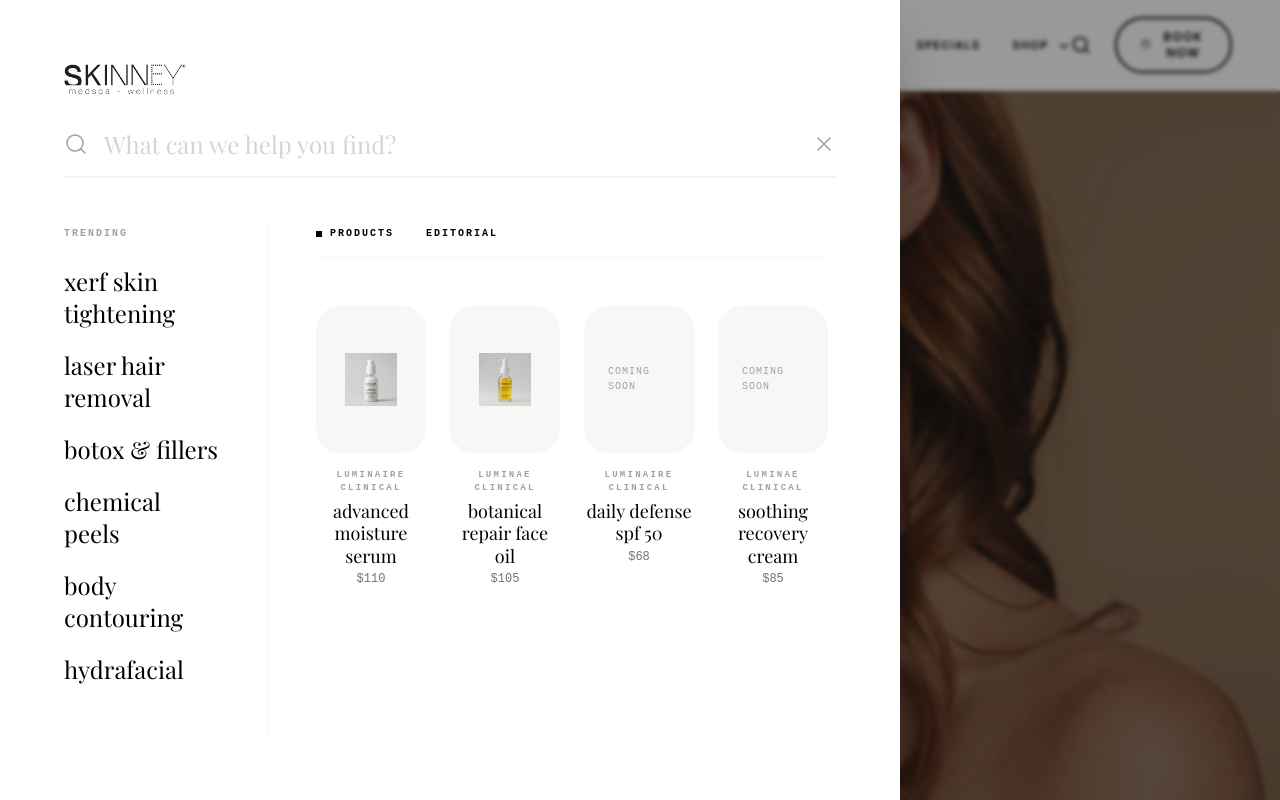
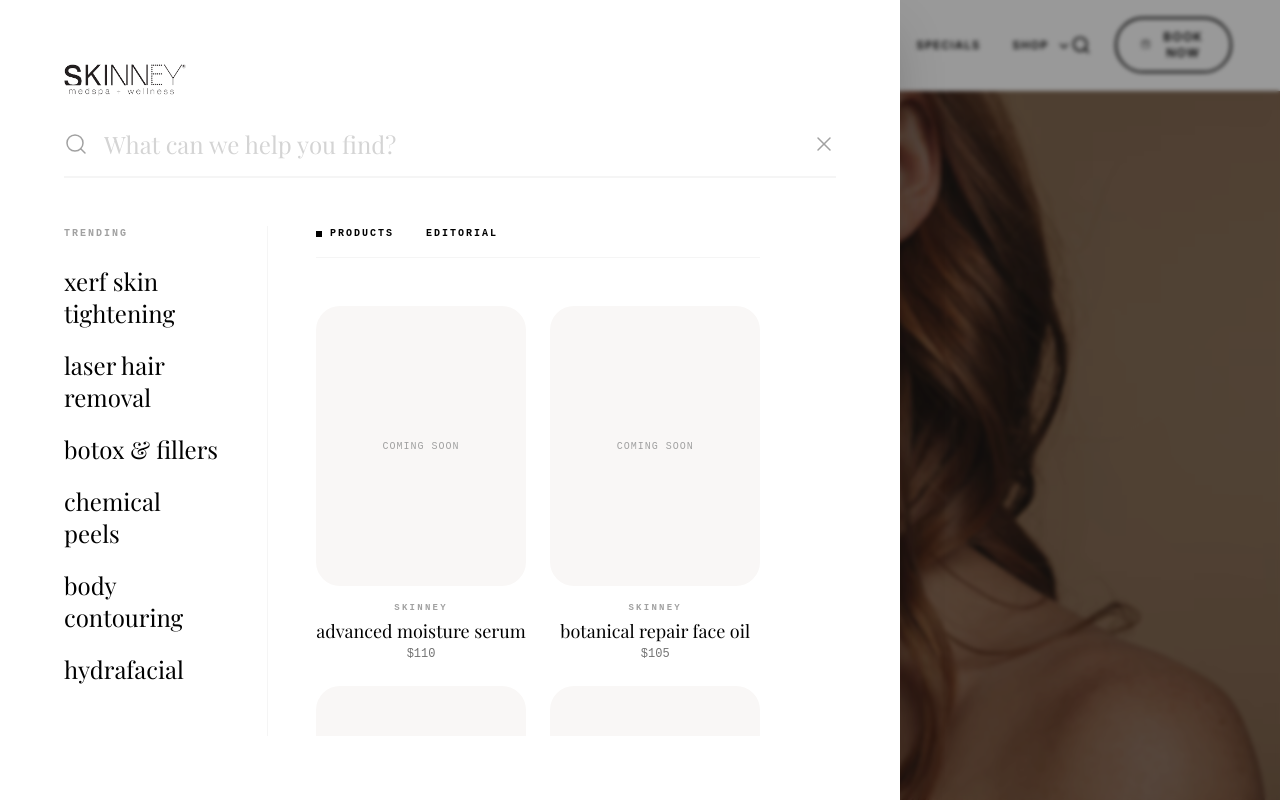
Before and after one commit to sfhighlight2/skinneydesigns, a React (Vite) app: page / in a window 1280 px wide. Both pictures are taken after a click on the button 1080 px from the left and 45 px from the top of the page. Shown: the top 800 px of the page. Built offline with nearby package versions, Linux system fonts and the light colour scheme; a web font is replaced by a local one.

Commit message:
style: change search drawer products grid to 2x2 with coming soon placeholder boxes for all 4 items under SKINNEY brand

```diff
--- a/src/components/SearchDrawer.tsx
+++ b/src/components/SearchDrawer.tsx
@@ -106,7 +106,7 @@
           </div>
 
           {/* Right Column: Skincare products & editorials */}
-          <div className="md:col-span-9 md:border-l md:border-neutral-100 md:pl-12 flex flex-col">
+          <div className="md:col-span-8 md:border-l md:border-neutral-100 md:pl-12 flex flex-col">
 
             {/* Tabs selector */}
             <div className="flex items-center gap-8 border-b border-neutral-100 pb-4 mb-6 select-none">
@@ -119,70 +119,10 @@
               </button>
             </div>
 
-            {/* Skincare products grid (4-column on desktop) */}
-            <div className="grid grid-cols-2 lg:grid-cols-4 gap-4 sm:gap-6 mt-6">
+            {/* Skincare products grid (2x2 grid) */}
+            <div className="grid grid-cols-2 gap-4 sm:gap-6 mt-6">
 
               {/* Product 1 */}
-              <div className="group flex flex-col items-center select-none">
-                <div className="relative aspect-[3/4] w-full bg-[#f9f7f6] rounded-[24px] overflow-hidden flex items-center justify-center p-6 cursor-pointer">
-                  <img
-                    src={serumImg}
-                    alt="Luminaire Clinical Advanced Moisture Serum"
-                    className="object-contain max-h-[85%] max-w-[85%] transition-transform duration-500 group-hover:scale-[1.03]"
-                    loading="lazy"
-                  />
-
-                  {/* Sliding Quickshop Button */}
-                  <button className="absolute bottom-6 left-1/2 -translate-x-1/2 border-2 border-black rounded-full py-2.5 px-6 text-[9px] font-bold tracking-[0.2em] bg-white hover:bg-black hover:text-white transition-all uppercase opacity-0 group-hover:opacity-100 transform translate-y-2 group-hover:translate-y-0 duration-300 shadow-sm cursor-pointer active:scale-95">
-                    quickshop
-                  </button>
-                </div>
-
-                {/* Meta details */}
-                <div className="mt-4 text-center">
-                  <span className="text-[9px] font-bold tracking-[0.25em] text-neutral-400 uppercase font-mono block mb-1">
-                    luminaire clinical
-                  </span>
-                  <h3 className="font-serif text-base sm:text-lg text-black leading-tight lowercase">
-                    advanced moisture serum
-                  </h3>
-                  <span className="text-xs text-neutral-500 font-mono mt-1 block">
-                    $110
-                  </span>
-                </div>
-              </div>
-
-              {/* Product 2 */}
-              <div className="group flex flex-col items-center select-none">
-                <div className="relative aspect-[3/4] w-full bg-[#f9f7f6] rounded-[24px] overflow-hidden flex items-center justify-center p-6 cursor-pointer">
-                  <img
-                    src={oilImg}
-                    alt="Luminae Clinical Botanical Repair Face Oil"
-                    className="object-contain max-h-[85%] max-w-[85%] transition-transform duration-500 group-hover:scale-[1.03]"
-                    loading="lazy"
-                  />
-
-                  {/* Sliding Quickshop Button */}
-                  <button className="absolute bottom-6 left-1/2 -translate-x-1/2 border-2 border-black rounded-full py-2.5 px-6 text-[9px] font-bold tracking-[0.2em] bg-white hover:bg-black hover:text-white transition-all uppercase opacity-0 group-hover:opacity-100 transform translate-y-2 group-hover:translate-y-0 duration-300 shadow-sm cursor-pointer active:scale-95">
-                    quickshop
-                  </button>
-                </div>
-
-                {/* Meta details */}
-                <div className="mt-4 text-center">
-                  <span className="text-[9px] font-bold tracking-[0.25em] text-neutral-400 uppercase font-mono block mb-1">
-                    luminae clinical
-                  </span>
-                  <h3 className="font-serif text-base sm:text-lg text-black leading-tight lowercase">
-                    botanical repair face oil
-                  </h3>
-                  <span className="text-xs text-neutral-500 font-mono mt-1 block">
-                    $105
-                  </span>
-                </div>
-              </div>
-
-              {/* Product 3 (Placeholder Box) */}
               <div className="group flex flex-col items-center select-none">
                 <div className="relative aspect-[3/4] w-full bg-[#f9f7f6] rounded-[24px] overflow-hidden flex flex-col items-center justify-center p-6 cursor-pointer">
                   <span className="text-[10px] font-mono tracking-widest text-neutral-400 uppercase">
@@ -198,18 +138,18 @@
                 {/* Meta details */}
                 <div className="mt-4 text-center">
                   <span className="text-[9px] font-bold tracking-[0.25em] text-neutral-400 uppercase font-mono block mb-1">
-                    luminaire clinical
+                    skinney
                   </span>
                   <h3 className="font-serif text-base sm:text-lg text-black leading-tight lowercase">
-                    daily defense spf 50
+                    advanced moisture serum
                   </h3>
                   <span className="text-xs text-neutral-500 font-mono mt-1 block">
-                    $68
+                    $110
                   </span>
                 </div>
               </div>
 
-              {/* Product 4 (Placeholder Box) */}
+              {/* Product 2 */}
               <div className="group flex flex-col items-center select-none">
                 <div className="relative aspect-[3/4] w-full bg-[#f9f7f6] rounded-[24px] overflow-hidden flex flex-col items-center justify-center p-6 cursor-pointer">
                   <span className="text-[10px] font-mono tracking-widest text-neutral-400 uppercase">
@@ -225,7 +165,61 @@
                 {/* Meta details */}
                 <div className="mt-4 text-center">
                   <span className="text-[9px] font-bold tracking-[0.25em] text-neutral-400 uppercase font-mono block mb-1">
-                    luminae clinical
+                    skinney
+                  </span>
+                  <h3 className="font-serif text-base sm:text-lg text-black leading-tight lowercase">
+                    botanical repair face oil
+                  </h3>
+                  <span className="text-xs text-neutral-500 font-mono mt-1 block">
+                    $105
+                  </span>
+                </div>
+              </div>
+
+              {/* Product 3 */}
+              <div className="group flex flex-col items-center select-none">
+                <div className="relative aspect-[3/4] w-full bg-[#f9f7f6] rounded-[24px] overflow-hidden flex flex-col items-center justify-center p-6 cursor-pointer">
+                  <span className="text-[10px] font-mono tracking-widest text-neutral-400 uppercase">
+                    coming soon
+                  </span>
+
+                  {/* Sliding Quickshop Button */}
+                  <button className="absolute bottom-6 left-1/2 -translate-x-1/2 border-2 border-black rounded-full py-2.5 px-6 text-[9px] font-bold tracking-[0.2em] bg-white hover:bg-black hover:text-white transition-all uppercase opacity-0 group-hover:opacity-100 transform translate-y-2 group-hover:translate-y-0 duration-300 shadow-sm cursor-pointer active:scale-95">
+                    quickshop
+                  </button>
+                </div>
+
+                {/* Meta details */}
+                <div className="mt-4 text-center">
+                  <span className="text-[9px] font-bold tracking-[0.25em] text-neutral-400 uppercase font-mono block mb-1">
+                    skinney
+                  </span>
+                  <h3 className="font-serif text-base sm:text-lg text-black leading-tight lowercase">
+                    daily defense spf 50
+                  </h3>
+                  <span className="text-xs text-neutral-500 font-mono mt-1 block">
+                    $68
+                  </span>
+                </div>
+              </div>
+
+              {/* Product 4 */}
+              <div className="group flex flex-col items-center select-none">
+                <div className="relative aspect-[3/4] w-full bg-[#f9f7f6] rounded-[24px] overflow-hidden flex flex-col items-center justify-center p-6 cursor-pointer">
+                  <span className="text-[10px] font-mono tracking-widest text-neutral-400 uppercase">
+                    coming soon
+                  </span>
+
+                  {/* Sliding Quickshop Button */}
+                  <button className="absolute bottom-6 left-1/2 -translate-x-1/2 border-2 border-black rounded-full py-2.5 px-6 text-[9px] font-bold tracking-[0.2em] bg-white hover:bg-black hover:text-white transition-all uppercase opacity-0 group-hover:opacity-100 transform translate-y-2 group-hover:translate-y-0 duration-300 shadow-sm cursor-pointer active:scale-95">
+                    quickshop
+                  </button>
+                </div>
+
+                {/* Meta details */}
+                <div className="mt-4 text-center">
+                  <span className="text-[9px] font-bold tracking-[0.25em] text-neutral-400 uppercase font-mono block mb-1">
+                    skinney
                   </span>
                   <h3 className="font-serif text-base sm:text-lg text-black leading-tight lowercase">
                     soothing recovery cream
```
